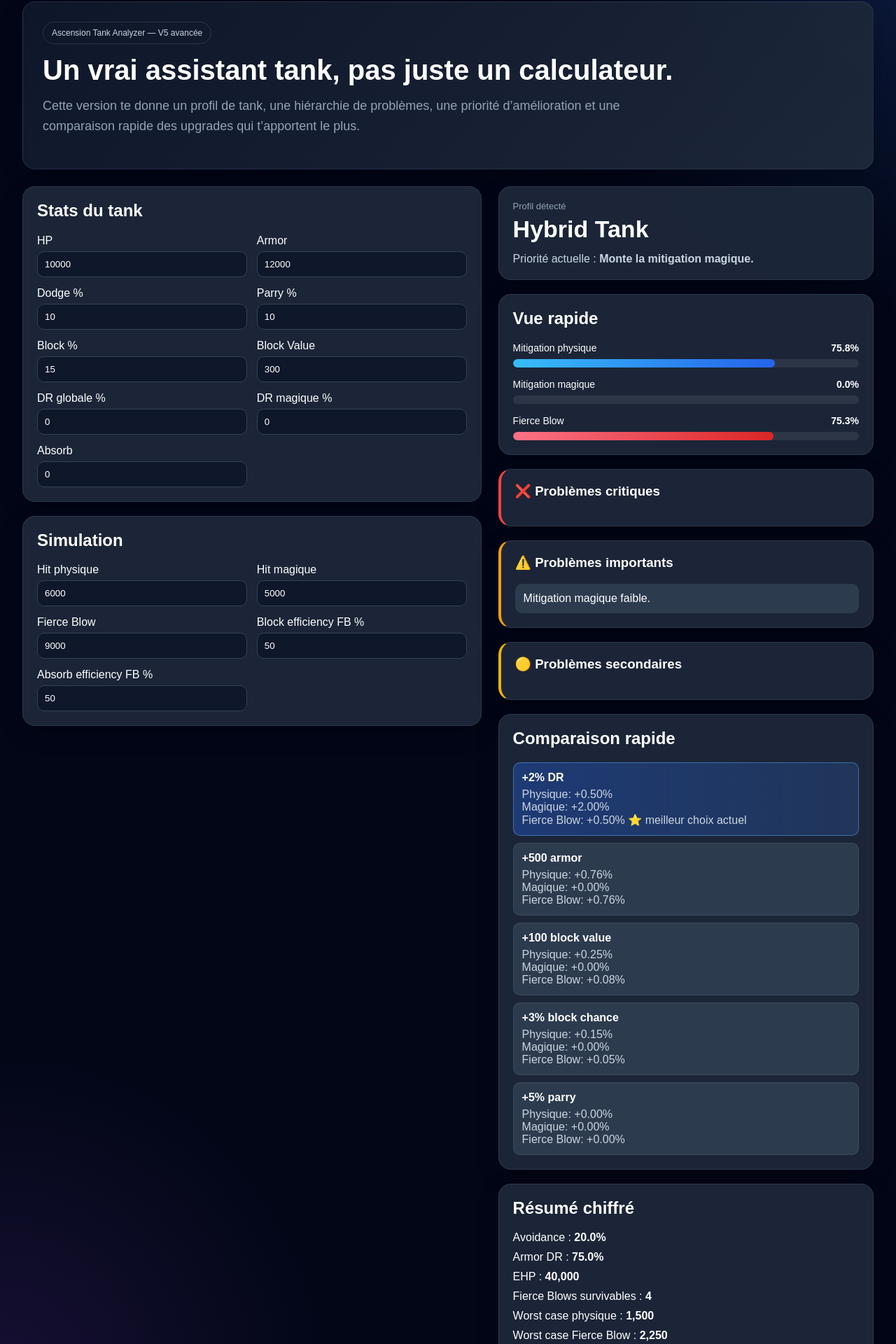
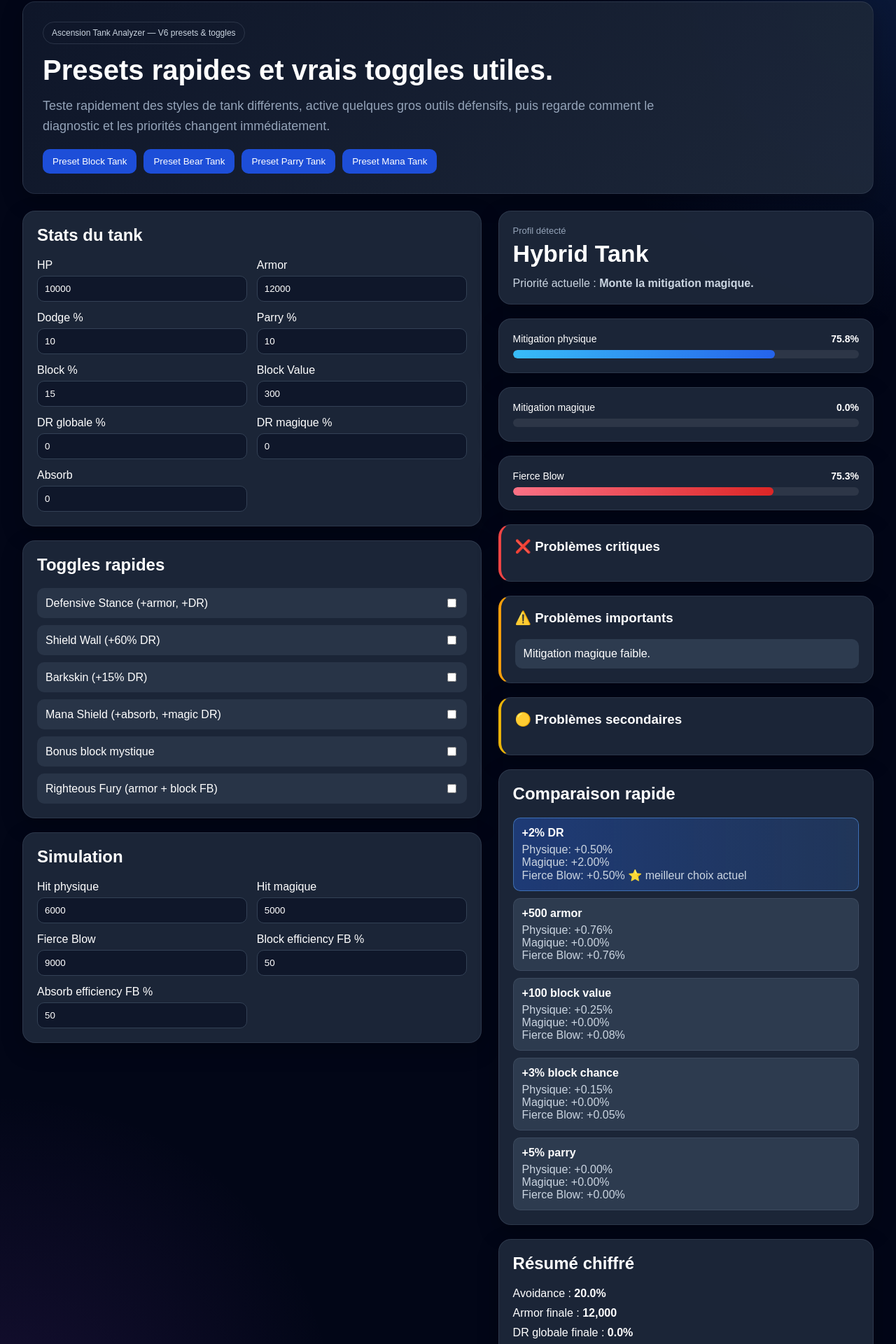
Before and after one commit to Fissayaz/ascension-tank-analyzer, a Next.js app: page / in a window 1280 px wide. Shown: the part 30-1950 px from the top of the page at 70% size. Built offline with nearby package versions, Linux system fonts and the light colour scheme.

Commit message:
Update page.tsx
Add V6 presets and toggles

```diff
--- a/app/page.tsx
+++ b/app/page.tsx
@@ -24,6 +24,8 @@ type CompareItem = {
   totalGain: number;
 };
 
+type PresetName = "block" | "bear" | "parry" | "mana";
+
 export default function Page() {
   const [hp, setHp] = useState(10000);
   const [armor, setArmor] = useState(12000);
@@ -42,32 +44,155 @@ export default function Page() {
   const [fierceBlockEfficiency, setFierceBlockEfficiency] = useState(50);
   const [fierceAbsorbEfficiency, setFierceAbsorbEfficiency] = useState(50);
 
+  const [defensiveStance, setDefensiveStance] = useState(false);
+  const [shieldWall, setShieldWall] = useState(false);
+  const [barkskin, setBarkskin] = useState(false);
+  const [manaShield, setManaShield] = useState(false);
+  const [bonusBlockMystic, setBonusBlockMystic] = useState(false);
+  const [righteousFury, setRighteousFury] = useState(false);
+
+  function applyPreset(name: PresetName) {
+    if (name === "block") {
+      setHp(11000);
+      setArmor(14000);
+      setDodge(8);
+      setParry(12);
+      setBlockChance(28);
+      setBlockValue(550);
+      setGlobalDr(2);
+      setMagicDr(0);
+      setAbsorb(0);
+      setDefensiveStance(true);
+      setShieldWall(false);
+      setBarkskin(false);
+      setManaShield(false);
+      setBonusBlockMystic(true);
+      setRighteousFury(true);
+    }
+
+    if (name === "bear") {
+      setHp(15000);
+      setArmor(16500);
+      setDodge(14);
+      setParry(6);
+      setBlockChance(0);
+      setBlockValue(0);
+      setGlobalDr(4);
+      setMagicDr(0);
+      setAbsorb(0);
+      setDefensiveStance(false);
+      setShieldWall(false);
+      setBarkskin(true);
+      setManaShield(false);
+      setBonusBlockMystic(false);
+      setRighteousFury(false);
+    }
+
+    if (name === "parry") {
+      setHp(10500);
+      setArmor(12500);
+      setDodge(10);
+      setParry(24);
+      setBlockChance(8);
+      setBlockValue(180);
+      setGlobalDr(2);
+      setMagicDr(0);
+      setAbsorb(0);
+      setDefensiveStance(true);
+      setShieldWall(false);
+      setBarkskin(false);
+      setManaShield(false);
+      setBonusBlockMystic(false);
+      setRighteousFury(false);
+    }
+
+    if (name === "mana") {
+      setHp(9500);
+      setArmor(10000);
+      setDodge(9);
+      setParry(8);
+      setBlockChance(12);
+      setBlockValue(220);
+      setGlobalDr(0);
+      setMagicDr(10);
+      setAbsorb(1200);
+      setDefensiveStance(false);
+      setShieldWall(false);
+      setBarkskin(false);
+      setManaShield(true);
+      setBonusBlockMystic(false);
+      setRighteousFury(false);
+    }
+  }
+
   const calc = useMemo(() => {
+    let finalArmor = armor;
+    let finalGlobalDr = globalDr;
+    let finalMagicDr = magicDr;
+    let finalAbsorb = absorb;
+    let finalBlockChance = blockChance;
+    let finalBlockValue = blockValue;
+    let fierceBlockBonus = 0;
+
+    if (defensiveStance) {
+      finalArmor *= 1.1;
+      finalGlobalDr += 5;
+    }
+
+    if (shieldWall) {
+      finalGlobalDr += 60;
+    }
+
+    if (barkskin) {
+      finalGlobalDr += 15;
+    }
+
+    if (manaShield) {
+      finalAbsorb += 800;
+      finalMagicDr += 10;
+    }
+
+    if (bonusBlockMystic) {
+      finalBlockChance += 8;
+      finalBlockValue *= 1.15;
+    }
+
+    if (righteousFury) {
+      finalArmor *= 1.1;
+      fierceBlockBonus += 20;
+    }
+
+    finalGlobalDr = clamp(finalGlobalDr, 0, 90);
+    finalMagicDr = clamp(finalMagicDr, 0, 90);
+    finalBlockChance = clamp(finalBlockChance, 0, 95);
+
     const avoidance = clamp(dodge + parry, 0, 100);
-    const armorDr = armorReductionPct(armor);
+    const armorDr = armorReductionPct(finalArmor);
 
     const physicalAfterArmor = physicalHit * (1 - armorDr / 100);
-    const physicalAfterDr = physicalAfterArmor * (1 - globalDr / 100);
+    const physicalAfterDr = physicalAfterArmor * (1 - finalGlobalDr / 100);
     const averageBlockReduction =
-      Math.min(blockValue, physicalAfterDr) * (blockChance / 100);
+      Math.min(finalBlockValue, physicalAfterDr) * (finalBlockChance / 100);
 
     const physicalAverage = Math.max(
       0,
-      physicalAfterDr - averageBlockReduction - absorb
+      physicalAfterDr - averageBlockReduction - finalAbsorb
     );
-    const physicalWorst = Math.max(0, physicalAfterDr - absorb);
+    const physicalWorst = Math.max(0, physicalAfterDr - finalAbsorb);
 
     const magicalAfterDr =
-      magicalHit * (1 - magicDr / 100) * (1 - globalDr / 100);
-    const magicalAverage = Math.max(0, magicalAfterDr - absorb);
+      magicalHit * (1 - finalMagicDr / 100) * (1 - finalGlobalDr / 100);
+    const magicalAverage = Math.max(0, magicalAfterDr - finalAbsorb);
 
     const fierceAfterArmor = fierceBlow * (1 - armorDr / 100);
-    const fierceAfterDr = fierceAfterArmor * (1 - globalDr / 100);
+    const fierceAfterDr = fierceAfterArmor * (1 - finalGlobalDr / 100);
 
-    const fierceBlockValue = blockValue * (fierceBlockEfficiency / 100);
-    const fierceAbsorb = absorb * (fierceAbsorbEfficiency / 100);
+    const fierceBlockChance = clamp(finalBlockChance + fierceBlockBonus, 0, 100);
+    const fierceBlockValue = finalBlockValue * (fierceBlockEfficiency / 100);
+    const fierceAbsorb = finalAbsorb * (fierceAbsorbEfficiency / 100);
+
     const fierceAverageBlockReduction =
-      Math.min(fierceBlockValue, fierceAfterDr) * (blockChance / 100);
+      Math.min(fierceBlockValue, fierceAfterDr) * (fierceBlockChance / 100);
 
     const fierceAverage = Math.max(
       0,
@@ -91,21 +216,21 @@ export default function Page() {
       99
     );
 
-    const ehp = hp / Math.max(0.01, 1 - ((armorDr + globalDr) / 100));
+    const ehp = hp / Math.max(0.01, 1 - ((armorDr + finalGlobalDr) / 100));
     const fierceSurvivable = Math.max(
       1,
       Math.floor(hp / Math.max(1, fierceWorst))
     );
 
     let tankProfile = "Hybrid Tank";
-    if (blockChance >= 22 && blockValue >= physicalHit * 0.08) {
+    if (finalBlockChance >= 22 && finalBlockValue >= physicalHit * 0.08) {
       tankProfile = "Block Tank";
     } else if (parry >= dodge + 5) {
       tankProfile = "Parry Tank";
-    } else if (hp >= 14000 && armor >= 15000) {
+    } else if (hp >= 14000 && finalArmor >= 15000) {
       tankProfile = "Bear / EHP Tank";
-    } else if (avoidance >= 30 && hp < 12000) {
-      tankProfile = "Avoidance Tank";
+    } else if (manaShield || finalAbsorb >= 1000) {
+      tankProfile = "Mana / Absorb Tank";
     }
 
     const criticalProblems: string[] = [];
@@ -124,7 +249,7 @@ export default function Page() {
       importantProblems.push("Mitigation magique faible.");
     }
 
-    if (blockChance >= 20 && blockValue < physicalHit * 0.08) {
+    if (finalBlockChance >= 20 && finalBlockValue < physicalHit * 0.08) {
       importantProblems.push("Tu as du block chance, mais pas assez de block value.");
     }
 
@@ -145,7 +270,7 @@ export default function Page() {
     }
 
     let priority = "Aucune priorité évidente.";
-    if (fierceReduction < 35 && blockValue < physicalHit * 0.08) {
+    if (fierceReduction < 35 && finalBlockValue < physicalHit * 0.08) {
       priority = "Monte la block value en priorité.";
     } else if (fierceReduction < 35) {
       priority = "Monte ta mitigation physique pour mieux tenir les Fierce Blows.";
@@ -164,10 +289,10 @@ export default function Page() {
       blockChance?: number;
       parry?: number;
     }) {
-      const nextArmor = armor + (variant.armor ?? 0);
-      const nextGlobalDr = globalDr + (variant.globalDr ?? 0);
-      const nextBlockValue = blockValue + (variant.blockValue ?? 0);
-      const nextBlockChance = blockChance + (variant.blockChance ?? 0);
+      const nextArmor = finalArmor + (variant.armor ?? 0);
+      const nextGlobalDr = finalGlobalDr + (variant.globalDr ?? 0);
+      const nextBlockValue = finalBlockValue + (variant.blockValue ?? 0);
+      const nextBlockChance = finalBlockChance + (variant.blockChance ?? 0);
       const nextParry = parry + (variant.parry ?? 0);
 
       const nextArmorDr = armorReductionPct(nextArmor);
@@ -179,7 +304,7 @@ export default function Page() {
         Math.min(nextBlockValue, nextPhysicalAfterDr) * (nextBlockChance / 100);
       const nextPhysicalAverage = Math.max(
         0,
-        nextPhysicalAfterDr - nextAverageBlockReduction - absorb
+        nextPhysicalAfterDr - nextAverageBlockReduction - finalAbsorb
       );
       const nextPhysicalReduction = clamp(
         (1 - nextPhysicalAverage / Math.max(1, physicalHit)) * 100,
@@ -188,8 +313,8 @@ export default function Page() {
       );
 
       const nextMagicalAfterDr =
-        magicalHit * (1 - magicDr / 100) * (1 - nextGlobalDr / 100);
-      const nextMagicalAverage = Math.max(0, nextMagicalAfterDr - absorb);
+        magicalHit * (1 - finalMagicDr / 100) * (1 - nextGlobalDr / 100);
+      const nextMagicalAverage = Math.max(0, nextMagicalAfterDr - finalAbsorb);
       const nextMagicalReduction = clamp(
         (1 - nextMagicalAverage / Math.max(1, magicalHit)) * 100,
         0,
@@ -208,7 +333,7 @@ export default function Page() {
         0,
         nextFierceAfterDr -
           nextFierceAverageBlockReduction -
-          absorb * (fierceAbsorbEfficiency / 100)
+          finalAbsorb * (fierceAbsorbEfficiency / 100)
       );
       const nextFierceReduction = clamp(
         (1 - nextFierceAverage / Math.max(1, fierceBlow)) * 100,
@@ -240,13 +365,20 @@ export default function Page() {
         totalGain: 0,
       },
       { label: "+5% parry", ...simulateVariant({ parry: 5 }), totalGain: 0 },
-    ].map((x) => ({
+    ]
+      .map((x) => ({
         ...x,
         totalGain: x.physGain + x.magicGain + x.fierceGain,
       }))
       .sort((a, b) => b.totalGain - a.totalGain);
 
     return {
+      finalArmor,
+      finalGlobalDr,
+      finalMagicDr,
+      finalAbsorb,
+      finalBlockChance,
+      finalBlockValue,
       avoidance,
       armorDr,
       physicalAverage,
@@ -281,6 +413,12 @@ export default function Page() {
     fierceBlow,
     fierceBlockEfficiency,
     fierceAbsorbEfficiency,
+    defensiveStance,
+    shieldWall,
+    barkskin,
+    manaShield,
+    bonusBlockMystic,
+    righteousFury,
   ]);
 
   const inputStyle: React.CSSProperties = {
@@ -302,11 +440,37 @@ export default function Page() {
     boxShadow: "0 10px 30px rgba(0,0,0,0.25)",
   };
 
-  const problemBox = (
-    title: string,
-    items: string[],
-    color: string
-  ) => (
+  const buttonStyle: React.CSSProperties = {
+    background: "#1d4ed8",
+    color: "white",
+    border: "none",
+    borderRadius: 10,
+    padding: "10px 14px",
+    cursor: "pointer",
+  };
+
+  const toggleRow = (label: string, checked: boolean, onChange: (v: boolean) => void) => (
+    <label
+      style={{
+        display: "flex",
+        alignItems: "center",
+        justifyContent: "space-between",
+        gap: 12,
+        background: "rgba(51,65,85,0.55)",
+        padding: 12,
+        borderRadius: 10,
+      }}
+    >
+      <span>{label}</span>
+      <input
+        type="checkbox"
+        checked={checked}
+        onChange={(e) => onChange(e.target.checked)}
+      />
+    </label>
+  );
+
+  const problemBox = (title: string, items: string[], color: string) => (
     <div style={{ ...cardStyle, borderLeft: `4px solid ${color}` }}>
       <h3 style={{ marginTop: 0 }}>{title}</h3>
       <div style={{ display: "grid", gap: 10 }}>
@@ -358,11 +522,11 @@ export default function Page() {
               marginBottom: 16,
             }}
           >
-            Ascension Tank Analyzer — V5 avancée
+            Ascension Tank Analyzer — V6 presets & toggles
           </div>
 
           <h1 style={{ fontSize: 40, margin: 0, lineHeight: 1.05 }}>
-            Un vrai assistant tank, pas juste un calculateur.
+            Presets rapides et vrais toggles utiles.
           </h1>
 
           <p
@@ -374,10 +538,17 @@ export default function Page() {
               lineHeight: 1.6,
             }}
           >
-            Cette version te donne un profil de tank, une hiérarchie de problèmes,
-            une priorité d’amélioration et une comparaison rapide des upgrades qui
-            t’apportent le plus.
+            Teste rapidement des styles de tank différents, active quelques gros
+            outils défensifs, puis regarde comment le diagnostic et les priorités
+            changent immédiatement.
           </p>
+
+          <div style={{ display: "flex", gap: 10, flexWrap: "wrap", marginTop: 18 }}>
+            <button style={buttonStyle} onClick={() => applyPreset("block")}>Preset Block Tank</button>
+            <button style={buttonStyle} onClick={() => applyPreset("bear")}>Preset Bear Tank</button>
+            <button style={buttonStyle} onClick={() => applyPreset("parry")}>Preset Parry Tank</button>
+            <button style={buttonStyle} onClick={() => applyPreset("mana")}>Preset Mana Tank</button>
+          </div>
         </section>
 
         <section
@@ -390,81 +561,39 @@ export default function Page() {
           <div style={{ display: "flex", flexDirection: "column", gap: 20 }}>
             <div style={cardStyle}>
               <h2 style={{ marginTop: 0 }}>Stats du tank</h2>
-              <div
-                style={{
-                  display: "grid",
-                  gridTemplateColumns: "1fr 1fr",
-                  gap: 14,
-                }}
-              >
-                <div>
-                  <label>HP</label>
-                  <input style={inputStyle} type="number" value={hp} onChange={(e) => setHp(Number(e.target.value))} />
+              <div style={{ display: "grid", gridTemplateColumns: "1fr 1fr", gap: 14 }}>
+                <div><label>HP</label><input style={inputStyle} type="number" value={hp} onChange={(e) => setHp(Number(e.target.value))} /></div>
+                <div><label>Armor</label><input style={inputStyle} type="number" value={armor} onChange={(e) => setArmor(Number(e.target.value))} /></div>
+                <div><label>Dodge %</label><input style={inputStyle} type="number" value={dodge} onChange={(e) => setDodge(Number(e.target.value))} /></div>
+                <div><label>Parry %</label><input style={inputStyle} type="number" value={parry} onChange={(e) => setParry(Number(e.target.value))} /></div>
+                <div><label>Block %</label><input style={inputStyle} type="number" value={blockChance} onChange={(e) => setBlockChance(Number(e.target.value))} /></div>
+                <div><label>Block Value</label><input style={inputStyle} type="number" value={blockValue} onChange={(e) => setBlockValue(Number(e.target.value))} /></div>
+                <div><label>DR globale %</label><input style={inputStyle} type="number" value={globalDr} onChange={(e) => setGlobalDr(Number(e.target.value))} /></div>
+                <div><label>DR magique %</label><input style={inputStyle} type="number" value={magicDr} onChange={(e) => setMagicDr(Number(e.target.value))} /></div>
+                <div><label>Absorb</label><input style={inputStyle} type="number" value={absorb} onChange={(e) => setAbsorb(Number(e.target.value))} /></div>
               </div>
-                <div>
-                  <label>Armor</label>
-                  <input style={inputStyle} type="number" value={armor} onChange={(e) => setArmor(Number(e.target.value))} />
             </div>
-                <div>
-                  <label>Dodge %</label>
-                  <input style={inputStyle} type="number" value={dodge} onChange={(e) => setDodge(Number(e.target.value))} />
-                </div>
-                <div>
-                  <label>Parry %</label>
-                  <input style={inputStyle} type="number" value={parry} onChange={(e) => setParry(Number(e.target.value))} />
-                </div>
-                <div>
-                  <label>Block %</label>
-                  <input style={inputStyle} type="number" value={blockChance} onChange={(e) => setBlockChance(Number(e.target.value))} />
-                </div>
-                <div>
-                  <label>Block Value</label>
-                  <input style={inputStyle} type="number" value={blockValue} onChange={(e) => setBlockValue(Number(e.target.value))} />
-                </div>
-                <div>
-                  <label>DR globale %</label>
-                  <input style={inputStyle} type="number" value={globalDr} onChange={(e) => setGlobalDr(Number(e.target.value))} />
-                </div>
-                <div>
-                  <label>DR magique %</label>
-                  <input style={inputStyle} type="number" value={magicDr} onChange={(e) => setMagicDr(Number(e.target.value))} />
-                </div>
-                <div>
-                  <label>Absorb</label>
-                  <input style={inputStyle} type="number" value={absorb} onChange={(e) => setAbsorb(Number(e.target.value))} />
-                </div>
+
+            <div style={cardStyle}>
+              <h2 style={{ marginTop: 0 }}>Toggles rapides</h2>
+              <div style={{ display: "grid", gap: 10 }}>
+                {toggleRow("Defensive Stance (+armor, +DR)", defensiveStance, setDefensiveStance)}
+                {toggleRow("Shield Wall (+60% DR)", shieldWall, setShieldWall)}
+                {toggleRow("Barkskin (+15% DR)", barkskin, setBarkskin)}
+                {toggleRow("Mana Shield (+absorb, +magic DR)", manaShield, setManaShield)}
+                {toggleRow("Bonus block mystique", bonusBlockMystic, setBonusBlockMystic)}
+                {toggleRow("Righteous Fury (armor + block FB)", righteousFury, setRighteousFury)}
               </div>
             </div>
 
             <div style={cardStyle}>
               <h2 style={{ marginTop: 0 }}>Simulation</h2>
-              <div
-                style={{
-                  display: "grid",
-                  gridTemplateColumns: "1fr 1fr",
-                  gap: 14,
-                }}
-              >
-                <div>
-                  <label>Hit physique</label>
-                  <input style={inputStyle} type="number" value={physicalHit} onChange={(e) => setPhysicalHit(Number(e.target.value))} />
-                </div>
-                <div>
-                  <label>Hit magique</label>
-                  <input style={inputStyle} type="number" value={magicalHit} onChange={(e) => setMagicalHit(Number(e.target.value))} />
-                </div>
-                <div>
-                  <label>Fierce Blow</label>
-                  <input style={inputStyle} type="number" value={fierceBlow} onChange={(e) => setFierceBlow(Number(e.target.value))} />
-                </div>
-                <div>
-                  <label>Block efficiency FB %</label>
-                  <input style={inputStyle} type="number" value={fierceBlockEfficiency} onChange={(e) => setFierceBlockEfficiency(Number(e.target.value))} />
-                </div>
-                <div>
-                  <label>Absorb efficiency FB %</label>
-                  <input style={inputStyle} type="number" value={fierceAbsorbEfficiency} onChange={(e) => setFierceAbsorbEfficiency(Number(e.target.value))} />
-                </div>
+              <div style={{ display: "grid", gridTemplateColumns: "1fr 1fr", gap: 14 }}>
+                <div><label>Hit physique</label><input style={inputStyle} type="number" value={physicalHit} onChange={(e) => setPhysicalHit(Number(e.target.value))} /></div>
+                <div><label>Hit magique</label><input style={inputStyle} type="number" value={magicalHit} onChange={(e) => setMagicalHit(Number(e.target.value))} /></div>
+                <div><label>Fierce Blow</label><input style={inputStyle} type="number" value={fierceBlow} onChange={(e) => setFierceBlow(Number(e.target.value))} /></div>
+                <div><label>Block efficiency FB %</label><input style={inputStyle} type="number" value={fierceBlockEfficiency} onChange={(e) => setFierceBlockEfficiency(Number(e.target.value))} /></div>
+                <div><label>Absorb efficiency FB %</label><input style={inputStyle} type="number" value={fierceAbsorbEfficiency} onChange={(e) => setFierceAbsorbEfficiency(Number(e.target.value))} /></div>
               </div>
             </div>
           </div>
@@ -480,35 +609,13 @@ export default function Page() {
               </div>
             </div>
 
-            <div style={cardStyle}>
-              <h2 style={{ marginTop: 0 }}>Vue rapide</h2>
-
             {[
-                {
-                  label: "Mitigation physique",
-                  value: calc.physicalReduction,
-                  type: "physical" as const,
-                },
-                {
-                  label: "Mitigation magique",
-                  value: calc.magicalReduction,
-                  type: "magic" as const,
-                },
-                {
-                  label: "Fierce Blow",
-                  value: calc.fierceReduction,
-                  type: "fierce" as const,
-                },
+              { label: "Mitigation physique", value: calc.physicalReduction, type: "physical" as const },
+              { label: "Mitigation magique", value: calc.magicalReduction, type: "magic" as const },
+              { label: "Fierce Blow", value: calc.fierceReduction, type: "fierce" as const },
             ].map((item) => (
-                <div key={item.label} style={{ marginTop: 16 }}>
-                  <div
-                    style={{
-                      display: "flex",
-                      justifyContent: "space-between",
-                      fontSize: 14,
-                      marginBottom: 8,
-                    }}
-                  >
+              <div key={item.label} style={cardStyle}>
+                <div style={{ display: "flex", justifyContent: "space-between", fontSize: 14, marginBottom: 8 }}>
                   <span>{item.label}</span>
                   <strong>{item.value.toFixed(1)}%</strong>
                 </div>
@@ -531,7 +638,6 @@ export default function Page() {
                 </div>
               </div>
             ))}
-            </div>
 
             {problemBox("❌ Problèmes critiques", calc.criticalProblems, "#ef4444")}
             {problemBox("⚠️ Problèmes importants", calc.importantProblems, "#f59e0b")}
@@ -576,11 +682,11 @@ export default function Page() {
               <h2 style={{ marginTop: 0 }}>Résumé chiffré</h2>
               <div style={{ display: "grid", gap: 10 }}>
                 <div>Avoidance : <strong>{calc.avoidance.toFixed(1)}%</strong></div>
-                <div>Armor DR : <strong>{calc.armorDr.toFixed(1)}%</strong></div>
+                <div>Armor finale : <strong>{Math.round(calc.finalArmor).toLocaleString()}</strong></div>
+                <div>DR globale finale : <strong>{calc.finalGlobalDr.toFixed(1)}%</strong></div>
+                <div>Absorb final : <strong>{Math.round(calc.finalAbsorb).toLocaleString()}</strong></div>
                 <div>EHP : <strong>{Math.round(calc.ehp).toLocaleString()}</strong></div>
                 <div>Fierce Blows survivables : <strong>{calc.fierceSurvivable}</strong></div>
-                <div>Worst case physique : <strong>{Math.round(calc.physicalWorst).toLocaleString()}</strong></div>
-                <div>Worst case Fierce Blow : <strong>{Math.round(calc.fierceWorst).toLocaleString()}</strong></div>
               </div>
             </div>
           </div>
```
Lines whose indentation alone changed are shown as unchanged.
